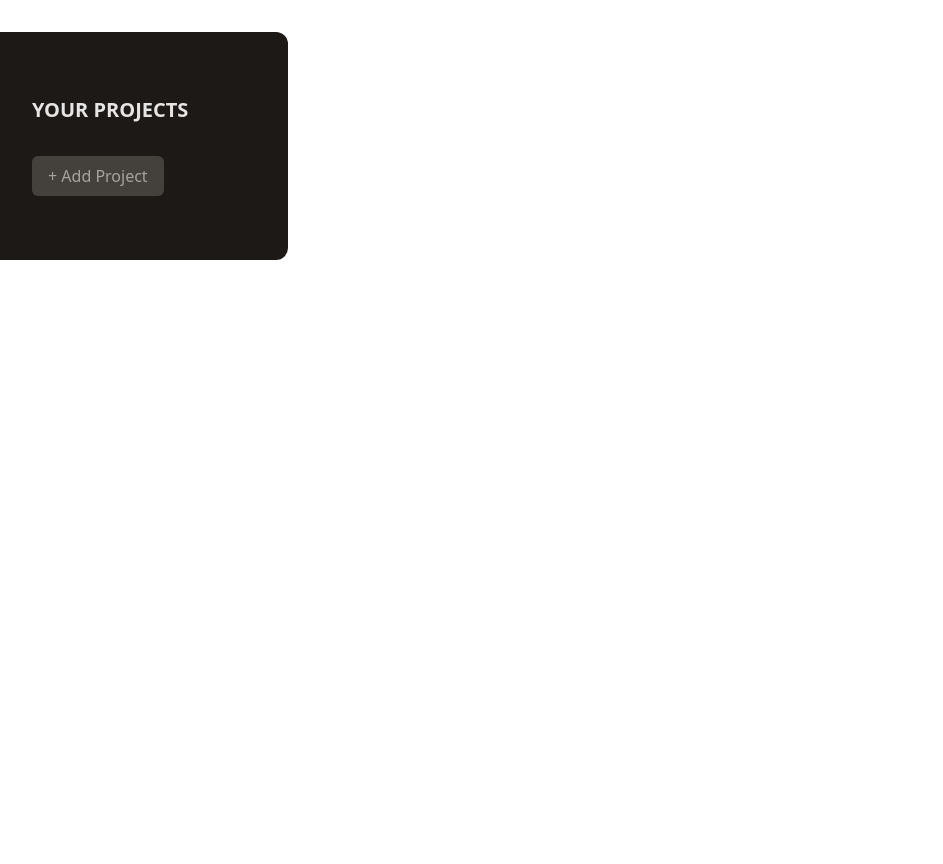
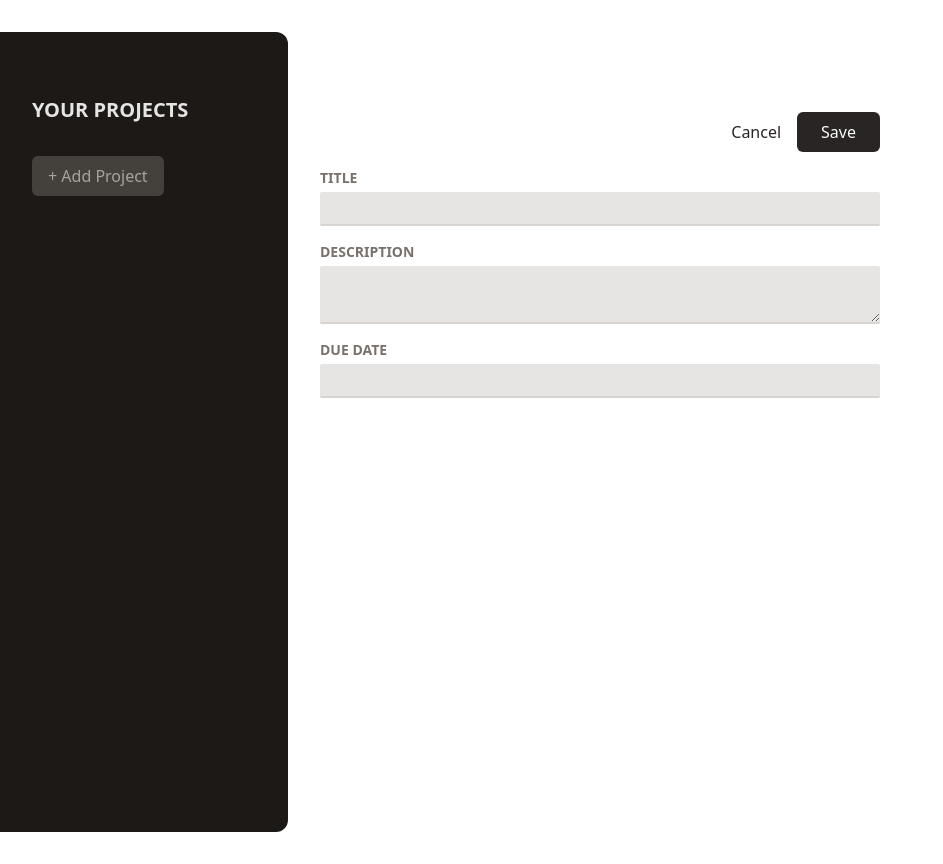
Before and after one commit to Samuel-Tobi/Project-management-app, a React (Create React App) app: page / in a window 1280 px wide. Shown: the whole page, without its empty margins (0-943 px from the left). Built offline with nearby package versions, Linux system fonts and the light colour scheme.

Commit message:
Created Input and NewProject component and styled them using tailwind

```diff
--- a/src/App.jsx
+++ b/src/App.jsx
@@ -1,10 +1,12 @@
 import "./App.css";
+import NewProject from "./components/NewProject.jsx";
 import Sibar from "./components/Sibar.jsx";
 
 function App() {
   return (
-    <main className="h-screen my-8">
+    <main className="h-screen my-8 flex gap-8">
       <Sibar />
+      <NewProject />
     </main>
   );
 }
--- /dev/null
+++ b/src/components/Input.jsx
@@ -0,0 +1,21 @@
+import React from "react";
+
+const classes =
+  "w-full p-1 border-b-2 rounded-sm border-stone-300 bg-stone-200 text-stone-600 focus:outline-none focus:border-stone-600";
+
+function Input({ label, textarea, ...props }) {
+  return (
+    <p className="flex flex-col gap-1 my-4">
+      <label className="text-sm font-bold uppercase text-stone-500">
+        {label}
+      </label>
+      {textarea ? (
+        <textarea className={classes} {...props} />
+      ) : (
+        <input className={classes} {...props} />
+      )}
+    </p>
+  );
+}
+
+export default Input;
--- /dev/null
+++ b/src/components/NewProject.jsx
@@ -0,0 +1,28 @@
+import React from "react";
+import Input from "./Input";
+
+function NewProject() {
+  return (
+    <div className="w-[35rem] mt-16">
+      <menu className="flex items-center justify-end gap-4 my-4">
+        <li>
+          <button className="text-stone-800 hover:text-stone-950">
+            Cancel
+          </button>
+        </li>
+        <li>
+          <button className="bg-stone-800 text-stone-50  hover:bg-stone-950 px-6 py-2 rounded-md">
+            Save
+          </button>
+        </li>
+      </menu>
+      <div>
+        <Input label="Title" />
+        <Input label="Description" textarea />
+        <Input label="Due Date" />
+      </div>
+    </div>
+  );
+}
+
+export default NewProject;
```
